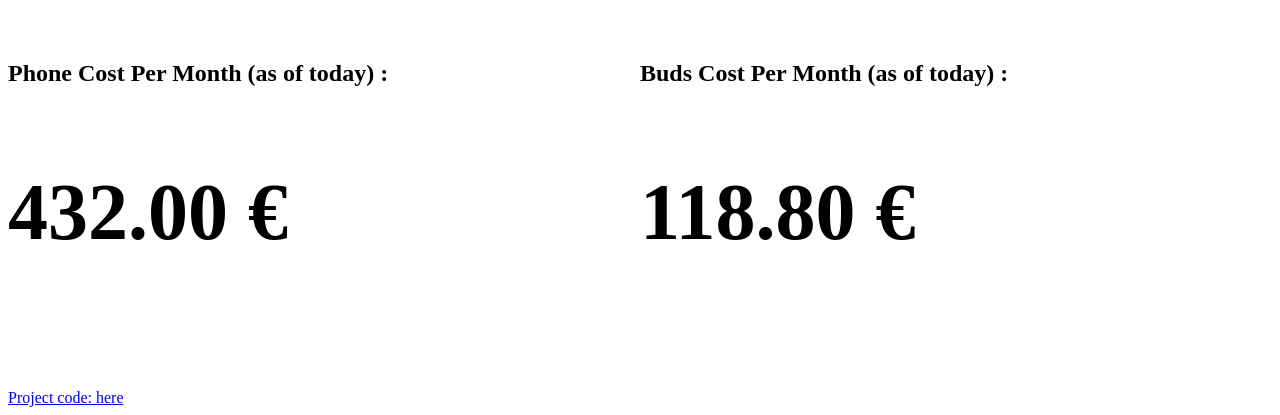
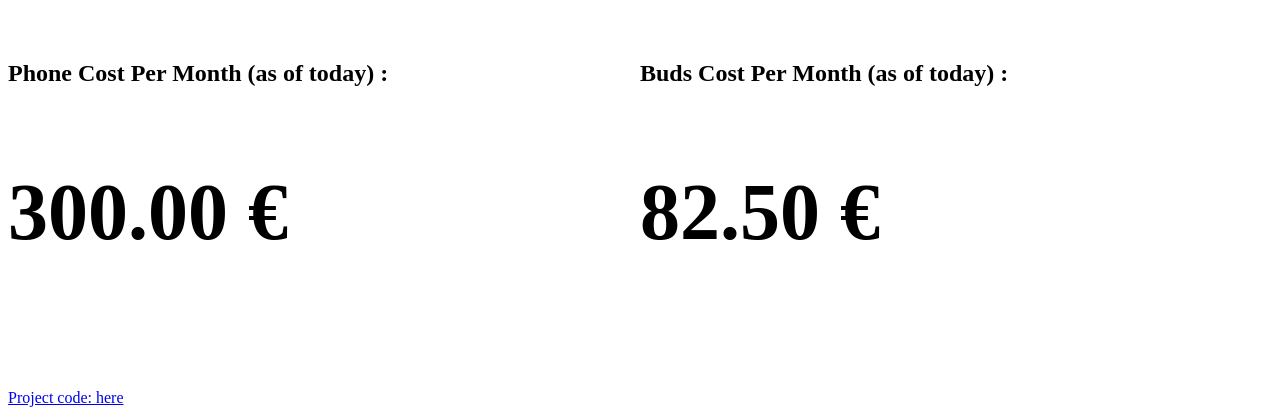
Before and after one commit to Virksaabnavjot/Navjot.mrvirk.com, a plain HTML site: page tooling/index.html in a window 1280 px wide. Shown: the part 561-976 px from the top of the page. Drawn offline with Linux system fonts and the light colour scheme.

Commit message:
Bug 🐛🪲 Fix with Monthly Calculation

```diff
--- a/tooling/index.html
+++ b/tooling/index.html
@@ -19,8 +19,8 @@ let numberOfDaysSinceDelivery = (currentDate.getTime() - deliveryDate)/ (1000 *
 let phoneVOT = phonePrice/numberOfDaysSinceDelivery;
 let budsVOT =  budsPrice/numberOfDaysSinceDelivery;
 
-let phoneVOTMonthly = phonePrice/(30/numberOfDaysSinceDelivery.toFixed());
-let budsVOTMonthly = budsPrice/(30/numberOfDaysSinceDelivery.toFixed());
+let phoneVOTMonthly = phonePrice/(numberOfDaysSinceDelivery.toFixed()/30);
+let budsVOTMonthly = budsPrice/(numberOfDaysSinceDelivery.toFixed()/30);
 document.getElementById("purchasedSince").innerHTML = " <b>Purchased on: "+purchaseDate+ ", "+numberOfDaysSinceDelivery.toFixed()+" Days since purchase</b>";
 document.getElementById("phoneVOT").innerHTML = " <b>"+phoneVOT.toFixed(5)+" &euro;</b>";
 document.getElementById("budsVOT").innerHTML = " <b>"+budsVOT.toFixed(5)+" &euro; </b>";
```
